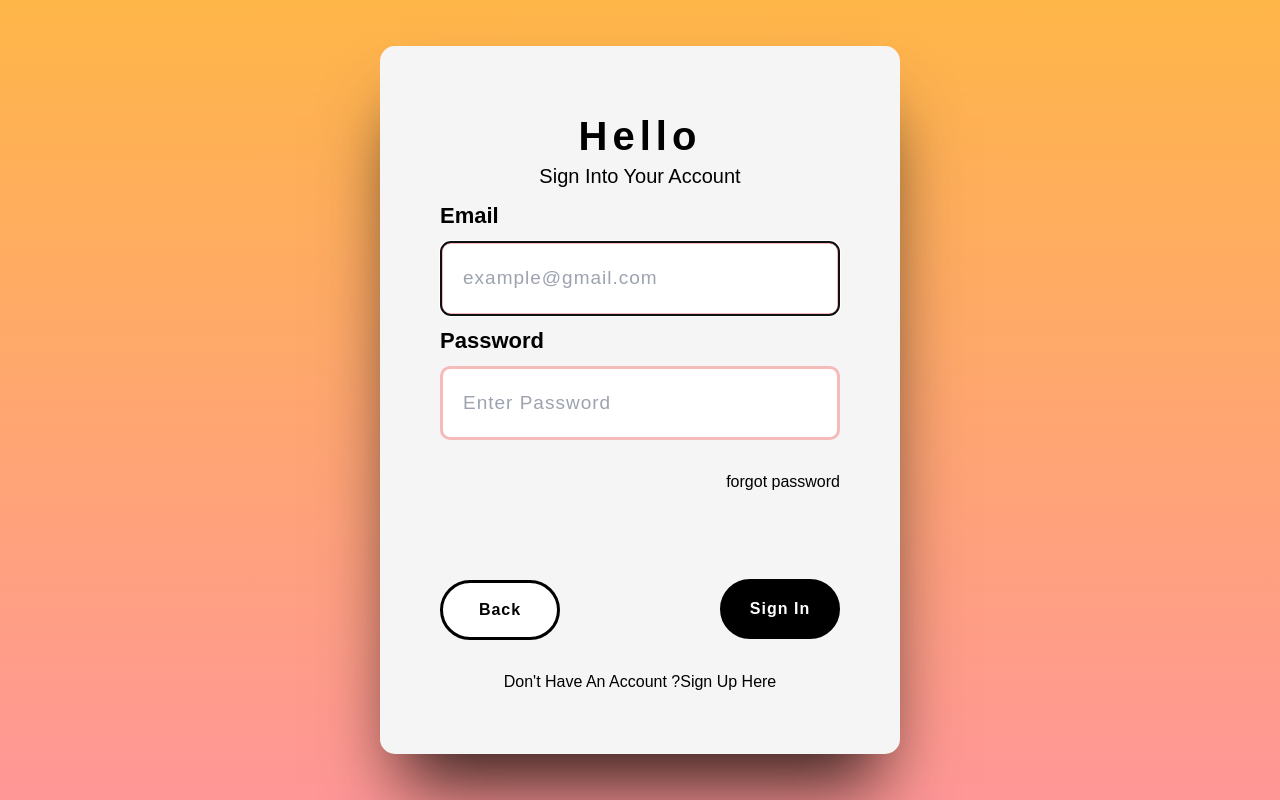
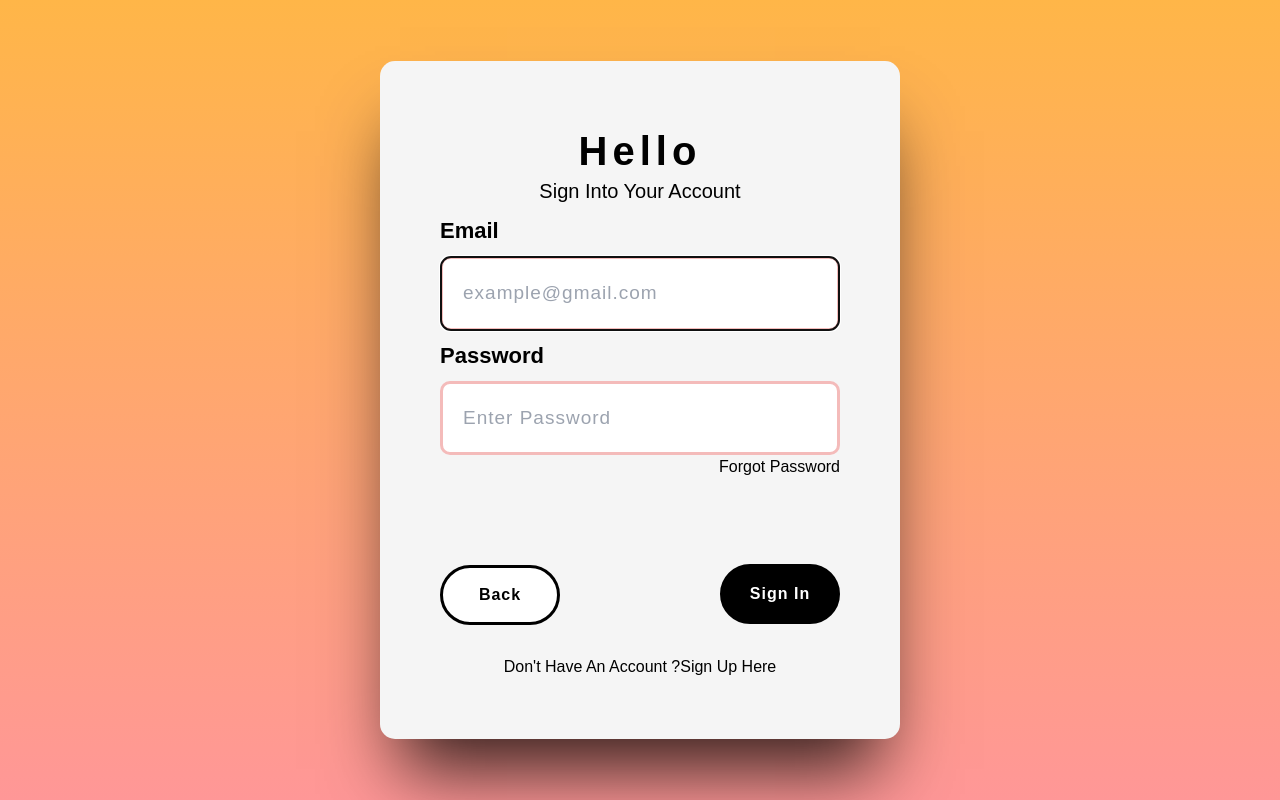
Before and after one commit to Chrstphr9/Form, a React (Create React App) app: page / in a window 1280 px wide. Built offline with nearby package versions, Linux system fonts and the light colour scheme.

Commit message:
changed p tag to a tag in login.jsx

```diff
--- a/src/Modal.jsx
+++ b/src/Modal.jsx
@@ -6,7 +6,12 @@ const Modal = ({open}) => {
     <div>
         <div className="overlay">
             <div className="modalContainer">
-
+            <div className="modalRight">
+                <p className="closeBtn">X</p>
+                <div className="content">
+                    <p>Rest Passwoed Has Been Sent To Your Email</p>
+                </div>
+            </div>
             </div>
         </div>
     </div>
--- a/src/components/Login/Login.jsx
+++ b/src/components/Login/Login.jsx
@@ -35,7 +35,7 @@ const Login = () => {
         // value={password}
         // onChange={(e) => setPassword(e.target.value)}
       />
-    <p className='pass'>forgot password</p>
+    <a className='pass'href="" onClick= {() => setOpenModal(true)}>Forgot Password</a>
     <Modal open={openModal }/>
 
       {/* <p className="errorMsg">{passwordError}</p> */}
```
